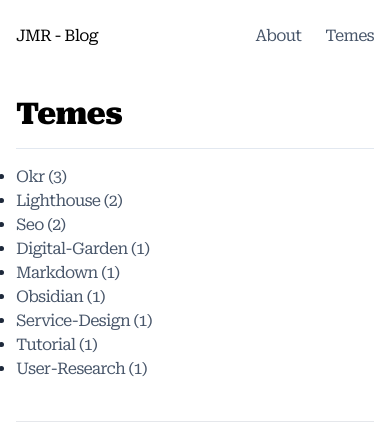
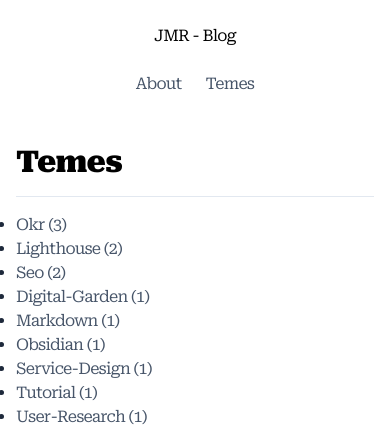
Before and after one commit to joan-medina-roca/gatsby-starter-obsidian-garden, a Gatsby site: page /temes in a window 390 px wide. Shown: the top 443 px of the page. Built offline with nearby package versions, Linux system fonts and the light colour scheme; Gatsby itself is replaced by a stand-in of ours; some packages are replaced by stand-ins of ours.

Commit message:
header responsive

```diff
--- a/src/components/Header.tsx
+++ b/src/components/Header.tsx
@@ -7,11 +7,13 @@ export default function Header() {
   return (
     <header>
       <Container>
-        <nav className="flex justify-between py-6 md:py-10">
-          <Link to="/" className="text-black">
+        <nav className="flex justify-between py-6 md:py-10 flex-col sm:flex-row items-center">
+          <div className="flex items-center">
+            <Link to="/" className="text-black">
             JMR - Blog
-          </Link>
-          <ul className="list-style-none grid grid-flow-col auto-cols-max gap-6 items-center">
+            </Link>
+          </div>
+          <ul className="list-style-none grid grid-flow-col auto-cols-max gap-6 items-center pt-6 sm:pt-0">
             {MENU.map((item) => (
               <li key={item.label}>
                 <Link to={item.path}>{item.label}</Link>
```
Also changed, not shown: 2 other files.
